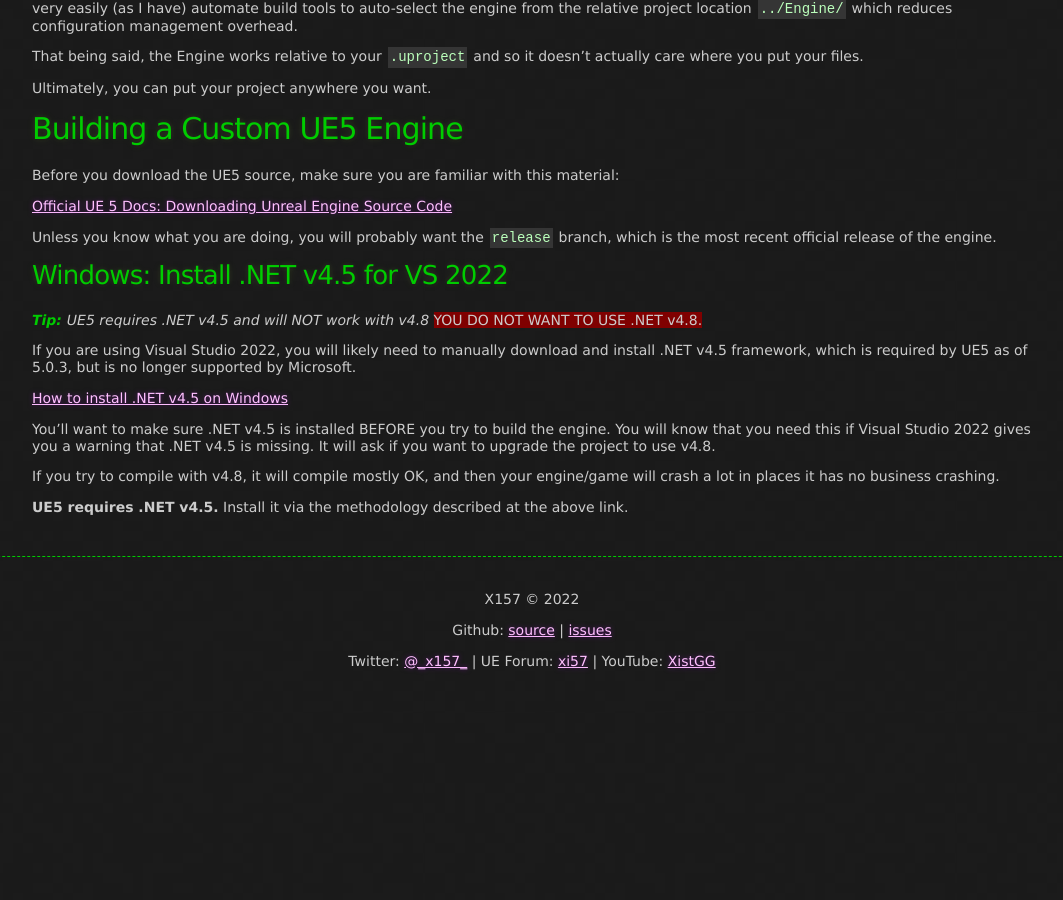
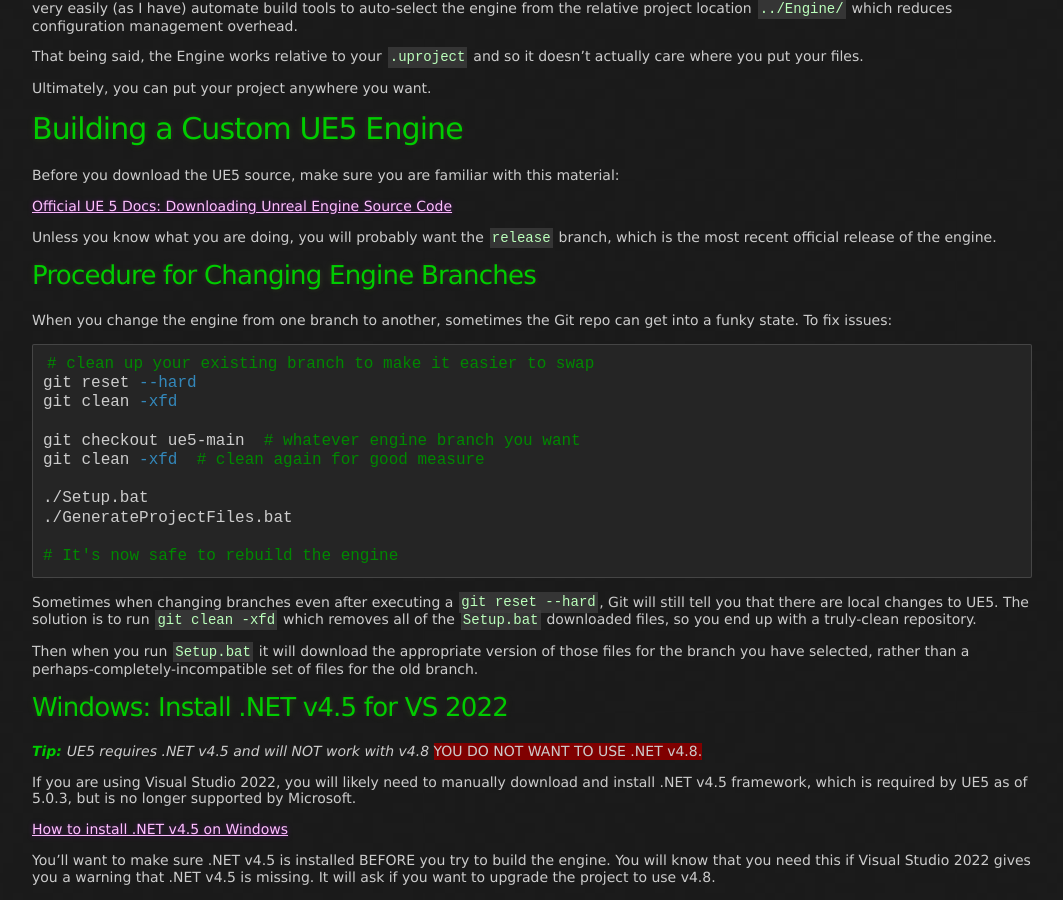
Before and after one commit to x157/x157.github.io, a Jekyll site: the page built from UE5/Engine/index.md, in a window 1280 px wide and 900 px high, scrolled down 1948 px. Shown: the whole window, without its empty margins (108-1171 px from the left). Built offline with Jekyll 4.4.1, drawn with Linux system fonts in a browser that asks for light colours; before the commit the page ends 2651 px from its top, so only the background shows below that.

Commit message:
Add note about `git clean -xfd`

````diff
--- a/UE5/Engine/index.md
+++ b/UE5/Engine/index.md
@@ -138,6 +138,34 @@
 recent official release of the engine.
 
 
+## Procedure for Changing Engine Branches
+
+When you change the engine from one branch to another, sometimes the Git repo can get into
+a funky state.  To fix issues:
+
+```powershell
+# clean up your existing branch to make it easier to swap
+git reset --hard
+git clean -xfd
+
+git checkout ue5-main  # whatever engine branch you want
+git clean -xfd  # clean again for good measure
+
+./Setup.bat
+./GenerateProjectFiles.bat
+
+# It's now safe to rebuild the engine
+```
+
+Sometimes when changing branches even after executing a `git reset --hard`, Git will still
+tell you that there are local changes to UE5.  The  solution is to run `git clean -xfd` which
+removes all of the `Setup.bat` downloaded files, so you end up with a truly-clean repository.
+
+Then when you run `Setup.bat` it will download the appropriate version of those files for the
+branch you have selected, rather than a perhaps-completely-incompatible set of files for the
+old branch.
+
+
 ## Windows: Install .NET v4.5 for VS 2022
 
 <tip>UE5 requires .NET v4.5 and will NOT work with v4.8</tip>
````
